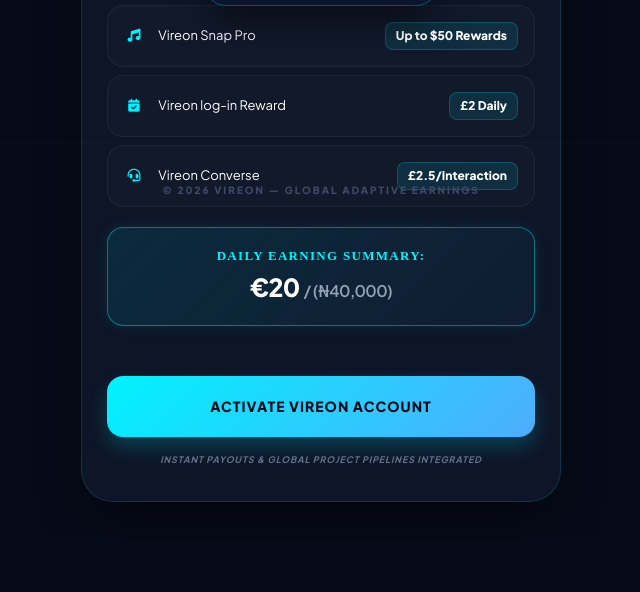
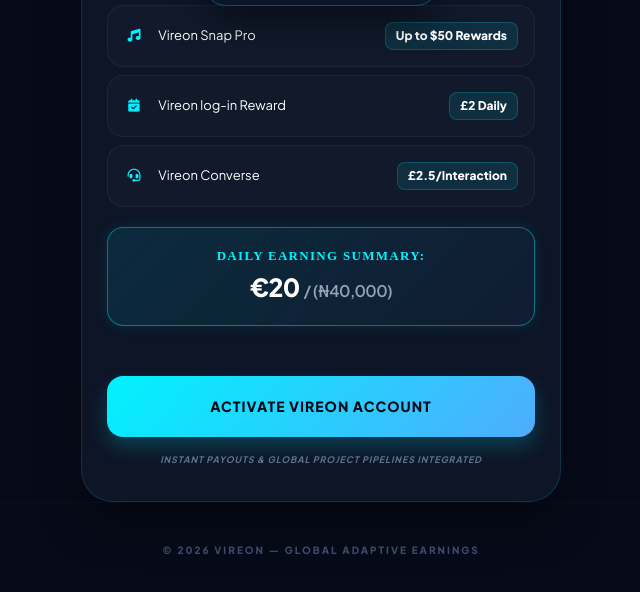
Before and after one commit to PandaVireon/BIGINVESTOR, a plain HTML site: page reward.html in a window 1280 px wide. Shown: the part 874-1466 px from the top of the page, without its empty margins (319-959 px from the left). Before the commit the page ends 1416 px from the top, so only its background shows below. Drawn offline with nearby package versions, Linux system fonts and the light colour scheme.

Commit message:
Fix footer margin-top in reward.html

```diff
--- a/reward.html
+++ b/reward.html
@@ -271,7 +271,7 @@
         .act-green { color: #00ff87; font-weight: 800; text-shadow: 0 0 10px rgba(0, 255, 135, 0.2); }
         .act-brand { color: var(--vireon-cyan); font-weight: 800; }
 
-        .footer { padding: 40px; text-align: center; color: #3e4a68; font-size: 10px; font-weight: 800; letter-spacing: 2px; text-transform: uppercase; margin-top: -400px; border-top: 1px solid rgba(255,255,255,0.02); }
+        .footer { padding: 40px; text-align: center; color: #3e4a68; font-size: 10px; font-weight: 800; letter-spacing: 2px; text-transform: uppercase; margin-top: -40px; border-top: 1px solid rgba(255,255,255,0.02); }
     </style>
 </head>
 <body>
```
